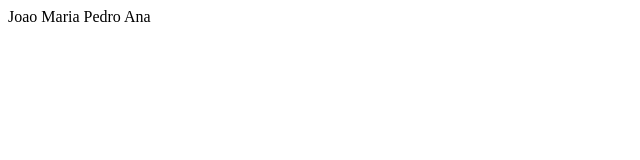
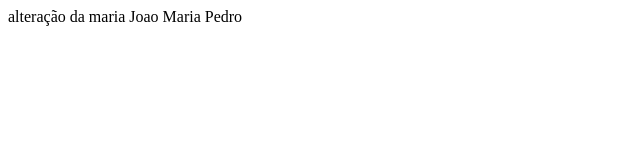
Before and after one commit to RaissaSouza23/projeto_2b, a plain HTML site: page index.html in a window 1280 px wide. Shown: the whole page, without its empty margins (0-640 px from the left). Drawn offline with Linux system fonts and the light colour scheme.

Commit message:
versao maria

```diff
--- a/index.html
+++ b/index.html
@@ -7,9 +7,9 @@
     <title>Document</title>
 </head>
 <body>
+    alteração da maria
     Joao
     Maria
     Pedro
-    Ana
 </body>
 </html>
```
